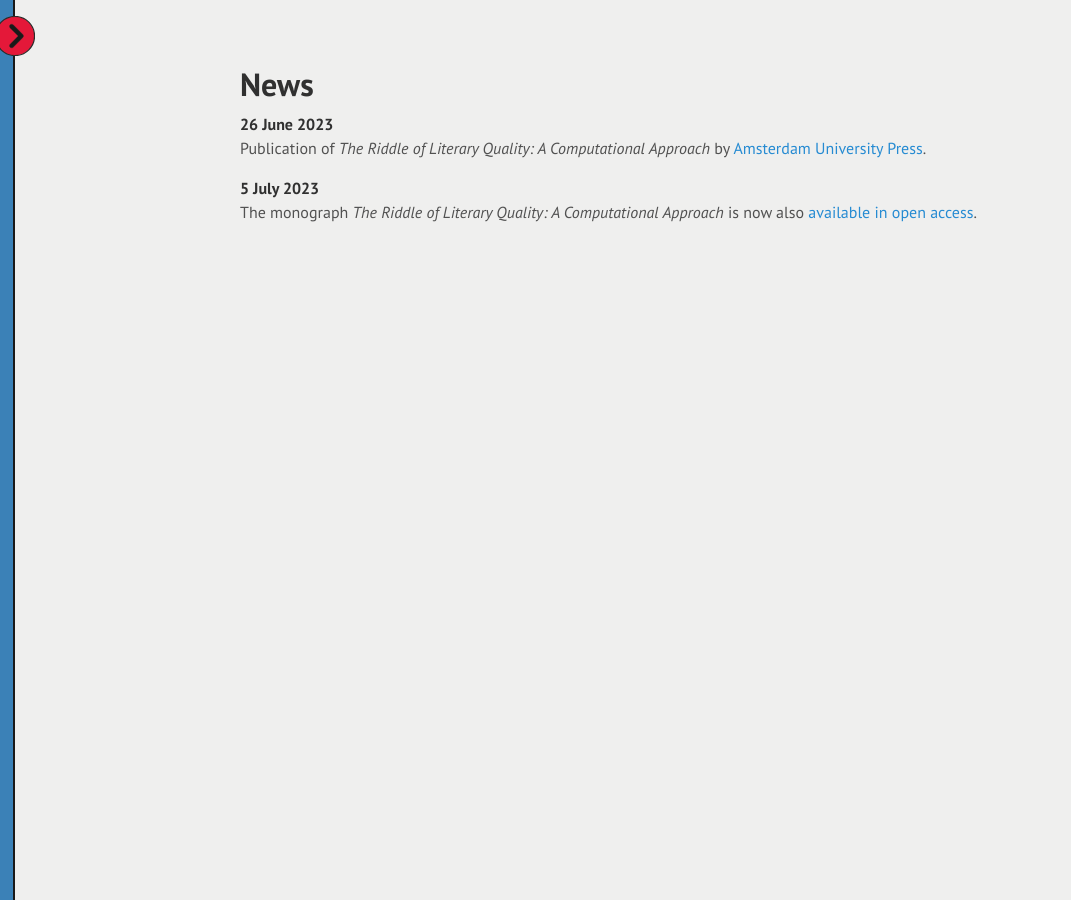
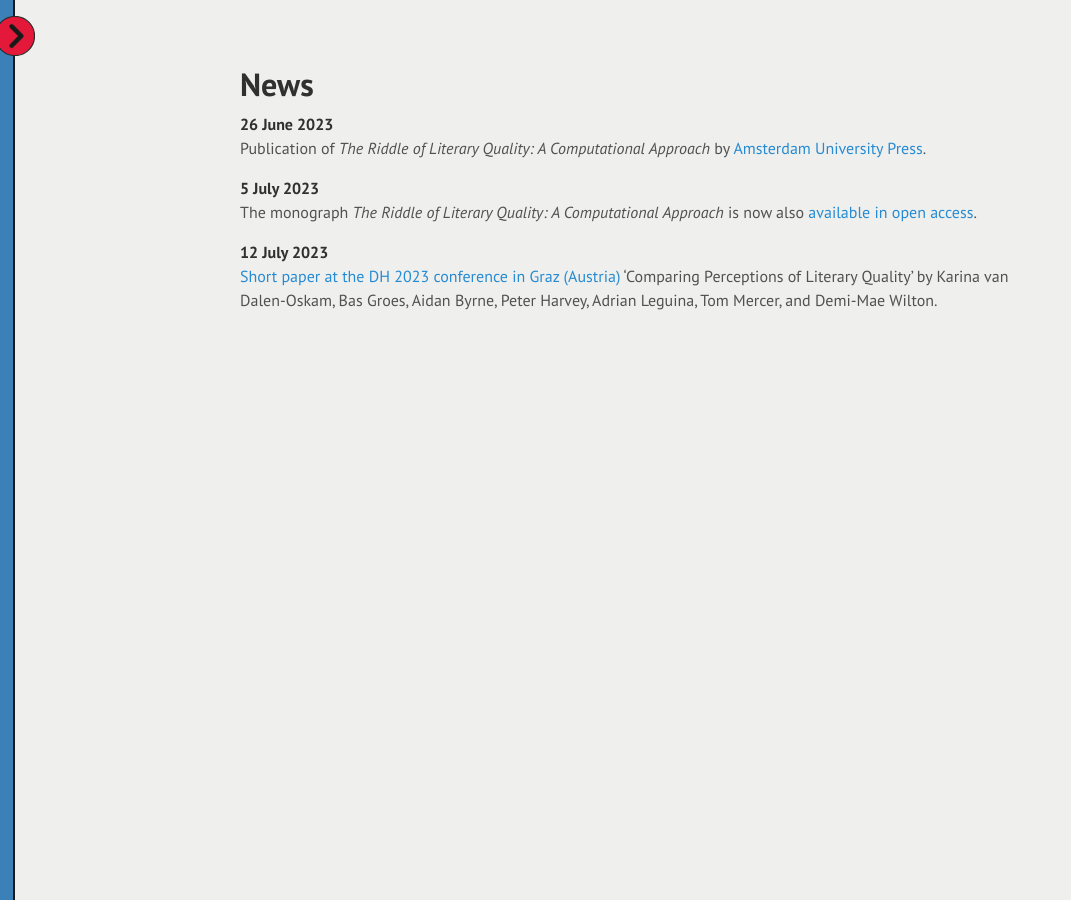
Before and after one commit to karinavdo/RiddleOfLiteraryQuality, a Jekyll site: the page built from docs/02_03_news.md, in a window 1280 px wide. Shown: the whole page, without its empty margins (0-1071 px from the left). Built offline with Jekyll 4.4.1, drawn with Linux system fonts in a browser that asks for light colours; our own code applies the rules of GitHub Pages for plain Markdown files.

Commit message:
paper in News

```diff
--- a/docs/02_03_news.md
+++ b/docs/02_03_news.md
@@ -7,3 +7,6 @@ Publication of *The Riddle of Literary Quality: A Computational Approach* by [Am
 
 **5 July 2023**<br>
 The monograph *The Riddle of Literary Quality: A Computational Approach* is now also [available in open access](https://library.oapen.org/handle/20.500.12657/63705).<br>
+
+**12 July 2023**<br>
+[Short paper at the DH 2023 conference in Graz (Austria)](https://www.conftool.pro/dh2023/index.php?page=browseSessions&presentations=show&search=oskam) 'Comparing Perceptions of Literary Quality' by Karina van Dalen-Oskam, Bas Groes, Aidan Byrne, Peter Harvey, Adrian Leguina, Tom Mercer, and Demi-Mae Wilton.
```
